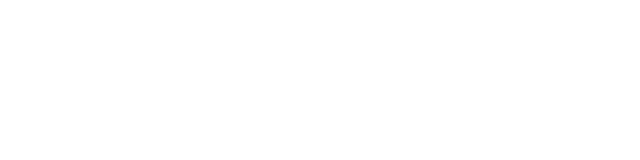
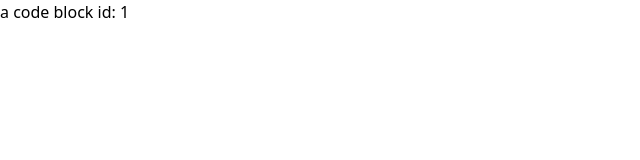
Before and after one commit to Noa308/moveo, a React (Vite) app in the folder vite-project/: page /CodeBlock/1 in a window 1280 px wide. Before the commit this address had no page. Shown: the top 160 px of the page, without its empty margins (0-640 px from the left). Built offline with nearby package versions, Linux system fonts and the light colour scheme.

Commit message:
build the lobby page

```diff
--- a/vite-project/src/App.jsx
+++ b/vite-project/src/App.jsx
@@ -1,13 +1,13 @@
 import { BrowserRouter, Routes, Route } from "react-router";
 import LobbyPage from "./LobbyPage";
-import CodeBlock from "./CodeBlock";
+import CodeBlockId from "./CodeBlockId";
 
 function App() {
   return (
     <BrowserRouter>
-      <Routes className="bg-blue-50 min-h-screen text-blue-950 flex flex-col items-center w-full">
+      <Routes>
         <Route path="/" element={<LobbyPage />} />
-        <Route path="/Groups/:id" element={<CodeBlock />} />
+        <Route path="/CodeBlock/:id" element={<CodeBlockId />} />
       </Routes>
     </BrowserRouter>
   );
--- a/vite-project/src/CodeBlock.jsx
+++ b/vite-project/src/CodeBlock.jsx
@@ -1,5 +1,5 @@
-const CodeBlock = () => {
-  return <div>a code block</div>;
+const CodeBlock = ({ id }) => {
+  return <div>a code block id: {id}</div>;
 };
 
 export default CodeBlock;
--- /dev/null
+++ b/vite-project/src/CodeBlockId.jsx
@@ -0,0 +1,13 @@
+import { useParams } from "react-router";
+import CodeBlock from "./CodeBlock";
+
+const CodeBlockId = () => {
+  const { id } = useParams();
+  return (
+    <div>
+      <CodeBlock id={id} />
+    </div>
+  );
+};
+
+export default CodeBlockId;
--- a/vite-project/src/LobbyPage.jsx
+++ b/vite-project/src/LobbyPage.jsx
@@ -1,5 +1,10 @@
 const LobbyPage = () => {
-  return <p>lobby page</p>;
+  return (
+    <div className="bg-orange-50 min-h-screen text-orange-900 flex flex-col items-center w-full pt-16">
+      <label className="font-extrabold text-2xl pb-5">Choose code block:</label>
+      <button>its example of the first code block</button>
+    </div>
+  );
 };
 
 export default LobbyPage;
```
Also changed, not shown: vite-project/eslint.config.js (+18 -17 lines).
